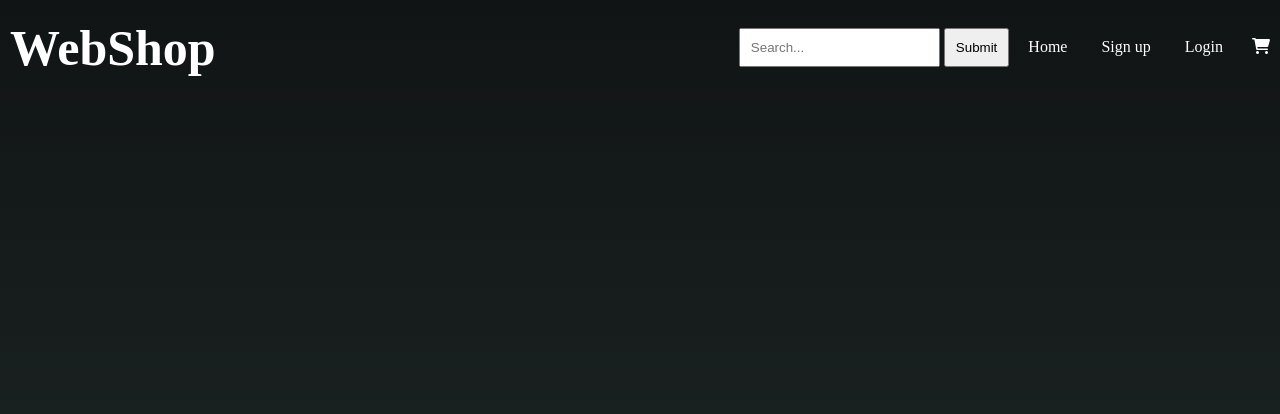
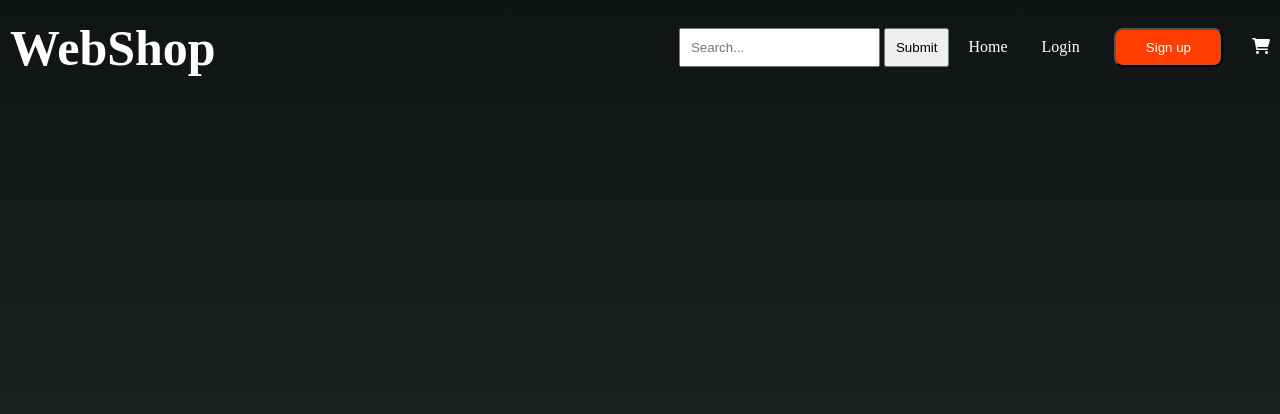
Before and after one commit to mikk369/webShop, a plain HTML site: page index.html in a window 1280 px wide. Drawn offline with Linux system fonts and the light colour scheme.

Commit message:
header links created

```diff
--- a/index.html
+++ b/index.html
@@ -27,9 +27,11 @@
         <ul class="nav-links">
           <input class="search-field" type="text" placeholder="Search..." />
           <button class="search-button" type="submit">Submit</button>
-          <li><a href="">Home</a></li>
-          <li><a href="">Sign up</a></li>
-          <li><a href="">Login</a></li>
+          <li><a href="#">Home</a></li>
+          <li><a href="">Login</button></a></li>
+          <li>
+            <button class="btn"><a href="">Sign up</a></button>
+          </li>
           <a href="#"><i class="fa-solid fa-cart-shopping"></i></a>
         </ul>
       </nav>
```
